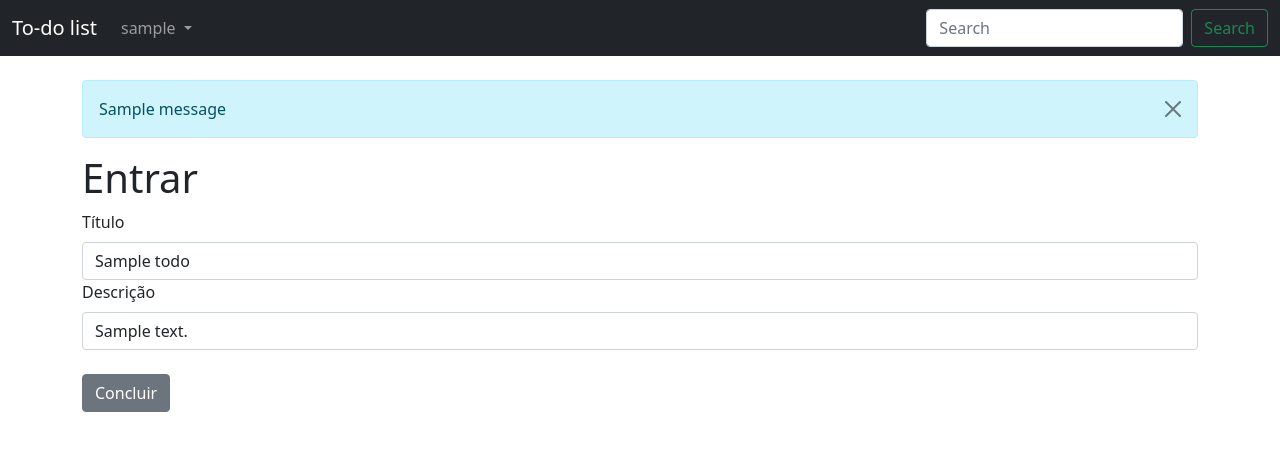
After one commit to BrunoVieira003/todo_list, a Flask app: page /todo/update/1 in a window 1280 px wide. The commit adds this page. Shown: the top 451 px of the page. Run offline with Flask 2, Linux system fonts and the light colour scheme; a user stored in the database is signed in; tables that the repository leaves empty hold one stand-in row (values such as "Sample post"); one stand-in notice (Sample message) is shown.

Commit message:
Adiciona método de atualização de tarefa
- A tarefa agora possui a opção 'Alterar', que permite ao
usuário modificar título e descrição da tarefa

- O campo 'description' precisou ser alterado para StringField
pois TextAreaField não é capaz de aceitar valores através de
'value'

```diff
--- a/app.py
+++ b/app.py
@@ -50,7 +50,7 @@ class UserLogin(FlaskForm):
 
 class TodoForm(FlaskForm):
     title = StringField("Título", validators=[DataRequired()])
-    description = TextAreaField("Descrição")
+    description = StringField("Descrição")
     submit = SubmitField("Concluir")
 
 # Models
@@ -145,6 +145,21 @@ def complete_todo(todo_id):
     flash("Tarefa concluída com sucesso!")
     return redirect(url_for('index'))
 
+@app.route("/todo/update/<todo_id>", methods=["GET", "POST"])
+@login_required
+def update_todo(todo_id):
+    form = TodoForm()
+    current_todo = db.session.query(Todos).filter_by(id=todo_id).first()
+    if form.validate_on_submit():
+        current_todo.title = form.title.data
+        current_todo.description = form.description.data
+        db.session.commit()
+
+        flash("Tarefa alterada com sucesso!")
+        return redirect(url_for('index'))
+
+    return render_template("update_todo.html", form=form, current_todo=current_todo)
+
 @app.route("/todo/delete/<todo_id>")
 @login_required
 def delete_todo(todo_id):
--- a/templates/index.html
+++ b/templates/index.html
@@ -48,6 +48,7 @@
             <br>
             {% if item.status == 'pending'%}
                 <a href="{{url_for('complete_todo', todo_id=item.id) }}" class="btn btn-outline-success">Completar</a>
+                <a href="{{url_for('update_todo', todo_id=item.id) }}" class="btn btn-outline-warning">Alterar</a>
             {% endif %}
             <a href="{{url_for('delete_todo', todo_id=item.id) }}" class="btn btn-outline-danger">Excluir</a>
         </div>
--- /dev/null
+++ b/templates/update_todo.html
@@ -0,0 +1,25 @@
+{%extends 'base.html' %}
+
+{% block content%}
+
+{% for message in get_flashed_messages() %}
+    <div class="alert alert-info alert-dismissible fade show" role="alert">
+        {{message}}
+        <button type="button" class="btn-close" data-bs-dismiss="alert" aria-label="Close"></button>
+    </div>
+{% endfor %}
+
+<h1>Entrar</h1>
+    <form method="post">
+        {{ form.hidden_tag() }}
+
+        {{ form.title.label(class="form-label") }}
+        {{ form.title(value=current_todo.title, class="form-control") }}
+
+        {{ form.description.label(class="form-label") }}
+        {{ form.description(value=current_todo.description, class="form-control") }}
+        <br>
+        {{ form.submit(class="btn btn-secondary") }}
+    </form>
+    <br>
+{% endblock%}
```
